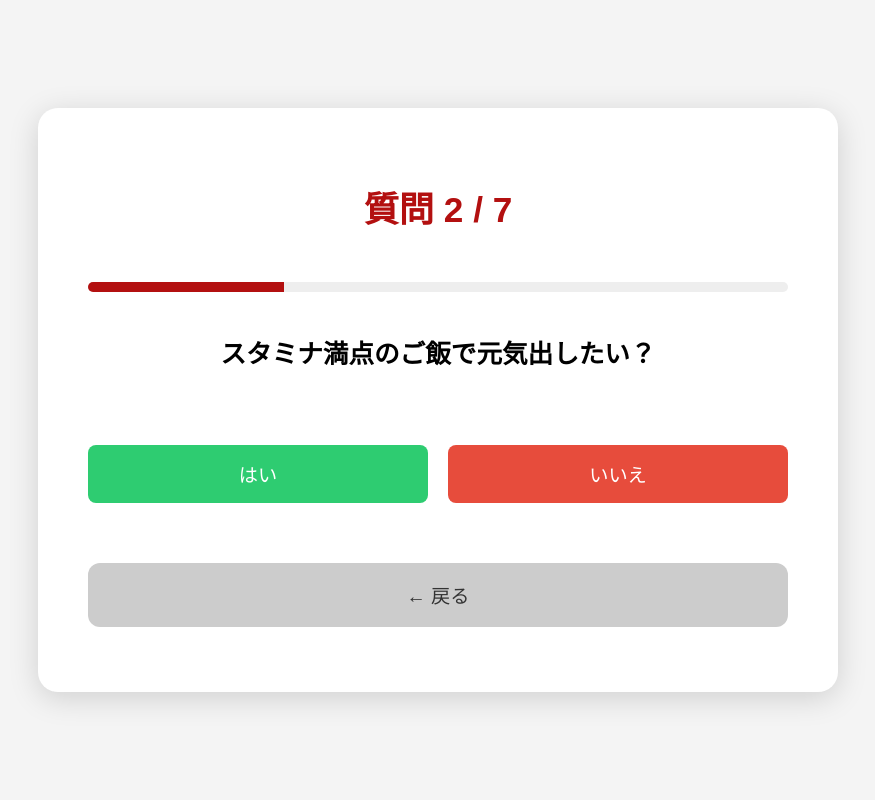
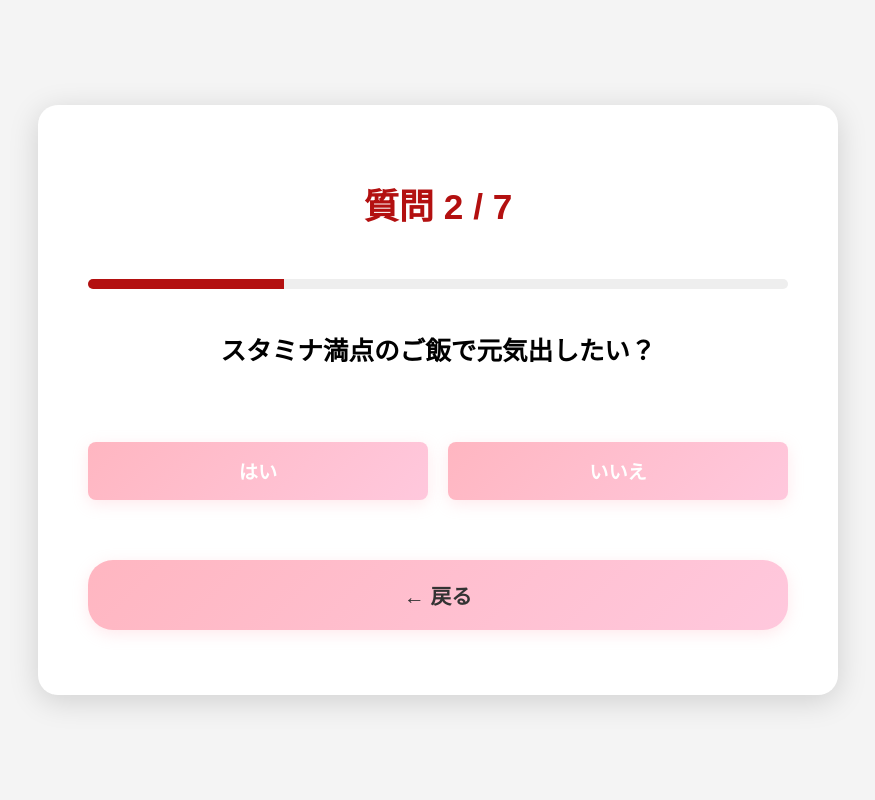
Before and after one commit to 14nasora/pekomap-app, a Flask app: page /quiz/1 in a window 1280 px wide. Shown: the whole page, without its empty margins (202-1077 px from the left). Run offline with Flask 2, Linux system fonts and the light colour scheme.

Commit message:
feat: エリア選択ボタンのスタイルを変更しました

```diff
--- a/static/style.css
+++ b/static/style.css
@@ -6,7 +6,7 @@ html, body {
 }
 
 body {
-    font-family: "Hiragino Kaku Gothic ProN", "メイリオ", sans-serif;
+    font-family: "Hiragino Maru Gothic ProN", "Hiragino Kaku Gothic ProN", "メイリオ", "ＭＳ Ｐゴシック", sans-serif;
     background-color: #f4f4f4;
     display: flex;
     justify-content: center;
@@ -95,19 +95,23 @@ h2 {
 button {
     width: 100%;
     margin: 15px 0;
-    padding: 18px;
-    font-size: 1.2rem;
-    background: #b31010;
-    color: white;
+    padding: 20px;
+    font-size: 1.3rem;
+    font-family: "Hiragino Maru Gothic ProN", "ＭＳ Ｐゴシック", sans-serif;
+    font-weight: 600;
+    background: linear-gradient(135deg, #FFB6C1 0%, #FFC8DD 100%);
+    color: #fff;
     border: none;
-    border-radius: 12px;
+    border-radius: 25px;
     cursor: pointer;
-    transition: 0.3s;
+    transition: all 0.3s ease;
+    box-shadow: 0 4px 15px rgba(255, 182, 193, 0.3);
 }
 
 button:hover {
-    opacity: 0.8;
-    transform: scale(1.03);
+    background: linear-gradient(135deg, #FFC8DD 0%, #FFD6E8 100%);
+    transform: translateY(-3px);
+    box-shadow: 0 6px 20px rgba(255, 182, 193, 0.4);
 }
 
 /* --- 戻るボタン --- */
```
